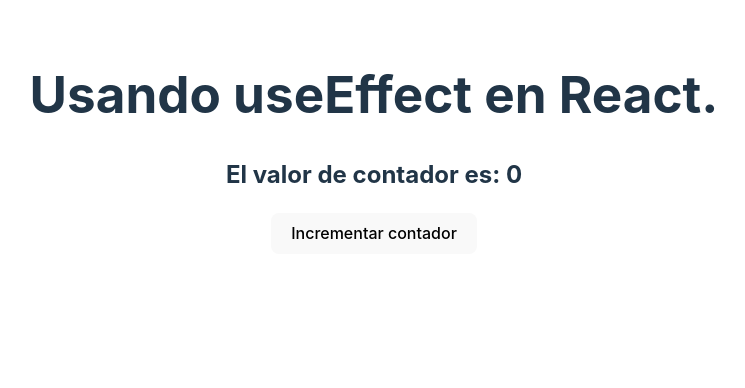
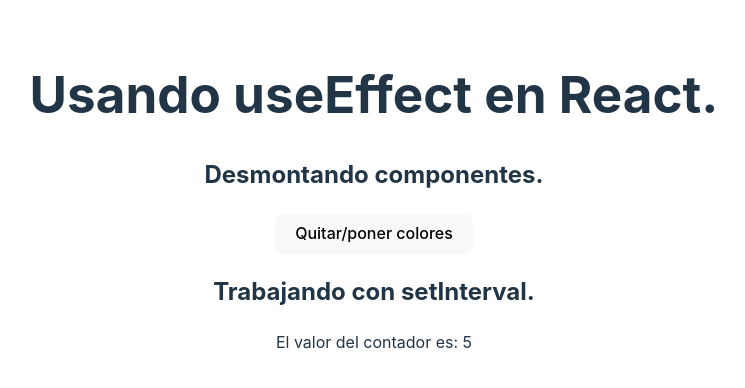
Before and after one commit to Jucagovi/react_DWC, a React (Vite) app: page / in a window 1280 px wide. Shown: the top 388 px of the page, without its empty margins (266-1011 px from the left). Built offline with nearby package versions, Linux system fonts and the light colour scheme.

Commit message:
useEffect (setInterval)

```diff
--- a/src/App.jsx
+++ b/src/App.jsx
@@ -4,17 +4,18 @@ import TresIntentos from "./componentes/UT04/TresIntentos.jsx";
 import EffectCiclo from "./componentes/UT04/useEffect/EffectCiclo.jsx";
 import EffectDOM from "./componentes/UT04/useEffect/EffectDOM.jsx";
 import EffectDependencias from "./componentes/UT04/useEffect/EffectDependencias.jsx";
+import EffectCronometro from "./componentes/UT04/useEffect/EffectCronometro.jsx";
 
 function App() {
   return (
     <React.Fragment>
       <h1>Usando useEffect en React.</h1>
       {/* Básico. */}
-      <EffectCiclo />
+      {/* <EffectCiclo /> */}
       {/* Con dependencias. */}
       {/* <EffectDependencias /> */}
       {/* Accediendo al DOM y limpieza. */}
-      {/* <EffectDOM /> */}
+      <EffectDOM />
     </React.Fragment>
   );
 }
--- a/src/componentes/UT04/useEffect/EffectDOM.jsx
+++ b/src/componentes/UT04/useEffect/EffectDOM.jsx
@@ -1,5 +1,6 @@
 import React, { useState, useEffect } from "react";
 import EffectDOMColoricos from "./EffectDOMColoricos.jsx";
+import EffectDOMContador from "./EffectDOMContador.jsx";
 
 const EffectDOM = () => {
   /**
@@ -21,7 +22,7 @@ const EffectDOM = () => {
   return (
     <React.Fragment>
       <div>
-        <h2>Colores</h2>
+        <h2>Desmontando componentes.</h2>
         <button
           onClick={() => {
             setMostrar(!mostrar);
@@ -30,7 +31,10 @@ const EffectDOM = () => {
           Quitar/poner colores
         </button>
         {/* Se utilia el operador lógico para montar/demontar el componente. */}
-        {mostrar && <EffectDOMColoricos />}
+        {/* {mostrar && <EffectDOMColoricos />} */}
+        {/* Las dos siguientes líneas realizan la misma operación: mostrar/ocultar el componente. */}
+        {/* {mostrar ? <EffectDOMContador /> : null} */}
+        {mostrar && <EffectDOMContador />}
       </div>
     </React.Fragment>
   );
--- /dev/null
+++ b/src/componentes/UT04/useEffect/EffectDOMContador.jsx
@@ -0,0 +1,41 @@
+import React, { Fragment, useState, useEffect } from "react";
+
+const EffectDOMContador = () => {
+  const contadorInicial = 0;
+  const [contador, setContador] = useState(contadorInicial);
+
+  useEffect(() => {
+    /**
+     * Para que funcione el cambio de estado fuera del ámbito del componente
+     * es necesario que se realice el cambio como resultado de una función.
+     * ***/
+    const intervaloId = setInterval(() => {
+      setContador((contador) => {
+        return contador + 1;
+      });
+    }, 1000);
+
+    return () => {
+      console.log(`Se limpian los efectos generados.`);
+      clearInterval(intervaloId);
+    };
+  }, []);
+
+  /**
+   * Para imprimir el valor del estado en cada dibujado del componente
+   * genero otro useEffect para ese propósito, ya que el anterior se
+   * ejecuta una sola vez.
+   */
+  useEffect(() => {
+    console.log(`El valor del contador es: ${contador}.`);
+  });
+
+  return (
+    <Fragment>
+      <h2>Trabajando con setInterval.</h2>
+      <p>El valor del contador es: {contador}</p>
+    </Fragment>
+  );
+};
+
+export default EffectDOMContador;
```
